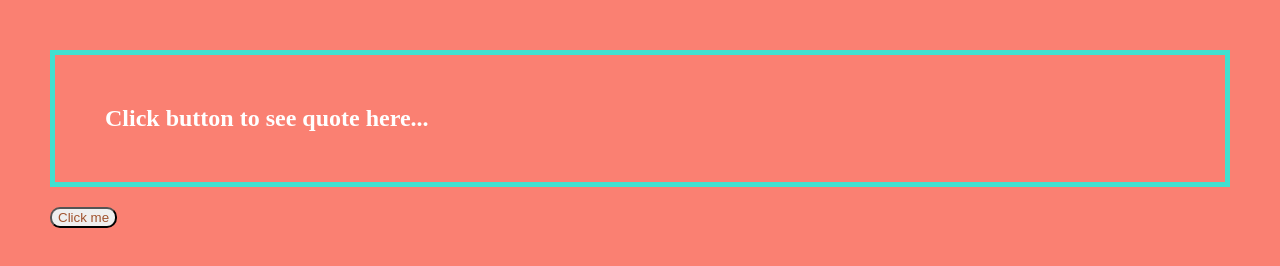
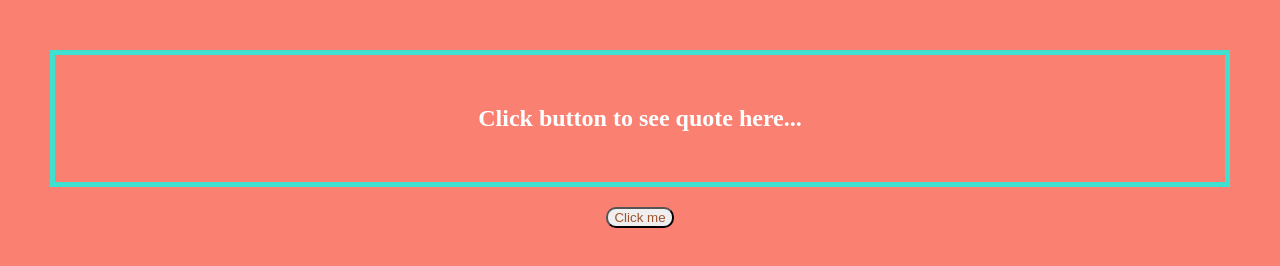
Before and after one commit to erdookuhwa/randomquotes, a plain HTML site: page index.html in a window 1280 px wide. Drawn offline with Linux system fonts and the light colour scheme.

Commit message:
+ container style

```diff
--- a/style.css
+++ b/style.css
@@ -3,6 +3,12 @@ body {
     padding: 0;
     background-color: salmon;
 }
+
+.container {
+    height: 50px;
+    text-align: center;
+}
+
 
 h2 {
     color: white;
```
